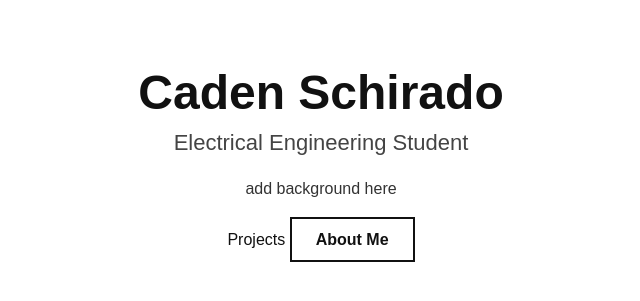
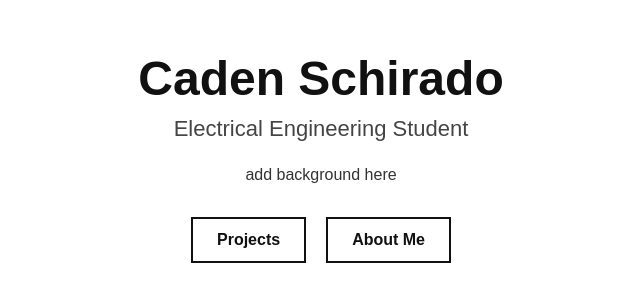
Before and after one commit to cadenschirado/cadenschirado.github.io, a plain HTML site: page index.html in a window 1280 px wide. Shown: the part 243-544 px from the top of the page, without its empty margins (319-959 px from the left). Drawn offline with Linux system fonts and the light colour scheme.

Commit message:
Fix HTML syntax for buttons div

```diff
--- a/index.html
+++ b/index.html
@@ -16,7 +16,7 @@
       add background here
     </p>
 
-    <div class="buttons>
+    <div class="buttons">
       <a href="projects.html" class="btn">Projects</a>
       <a href="about.html" class="btn">About Me</a>
     </div>
```
